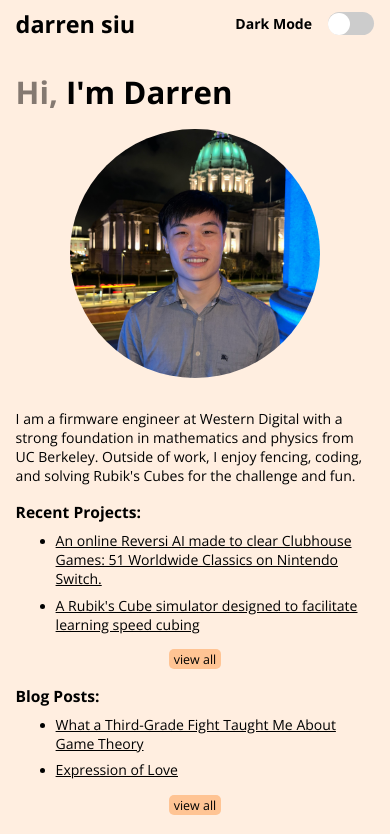
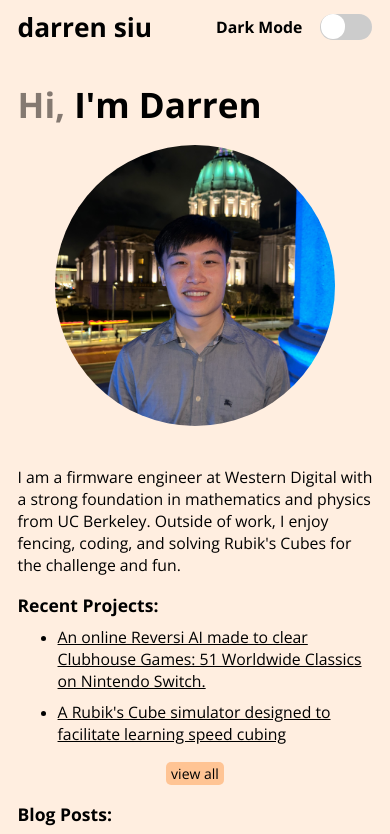
Before and after one commit to siudarren/personal-website-react, a React (Vite) app: page / in a window 390 px wide. Shown: the top 834 px of the page. Built offline with nearby package versions, Linux system fonts and the light colour scheme.

Commit message:
changed the phone screen font size to 4.5vw

```diff
--- a/src/css/App.css
+++ b/src/css/App.css
@@ -138,7 +138,7 @@ p {
     }
 
     html {
-        font-size: 4vw;
+        font-size: 4.5vw;
     }
 
     .switch {
```
